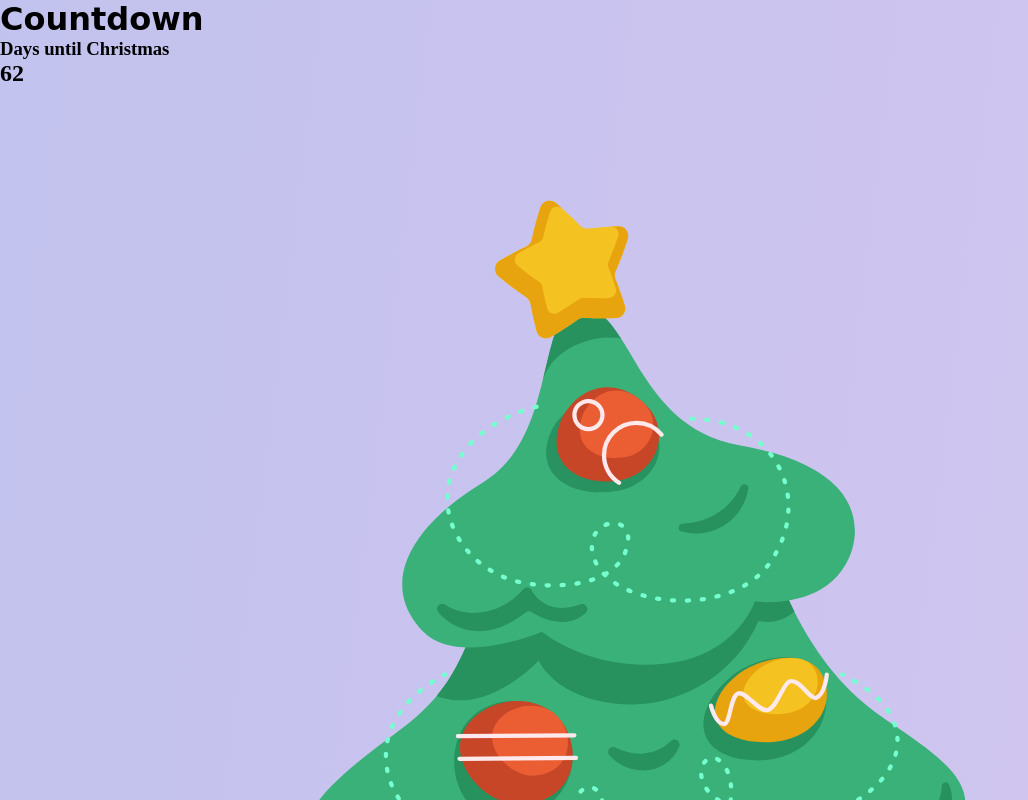
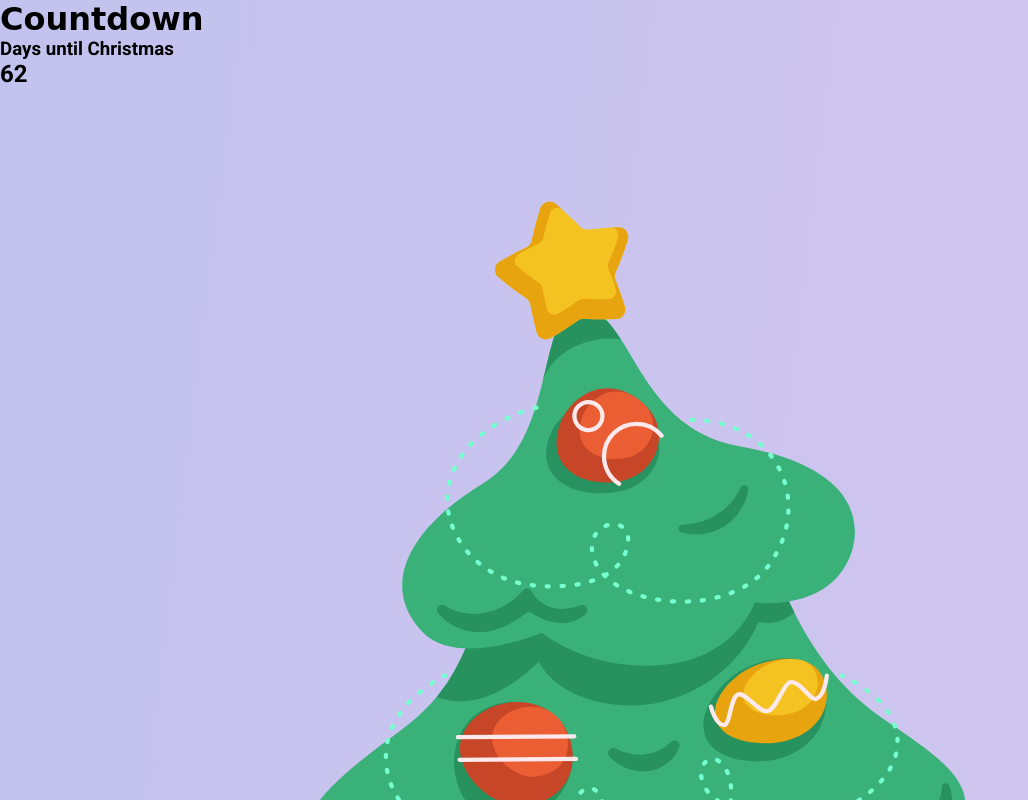
Before and after one commit to raquel-illerias/bis-coding-tasks, a website: page task/index.html in a window 1280 px wide. Shown: the top 800 px of the page, without its empty margins (0-1028 px from the left). Drawn offline with nearby package versions, Linux system fonts and the light colour scheme; files that its build step writes are made by us from their sources; a web font is replaced by a local one.

Commit message:
Add global font styles.

```diff
--- a/task/src/scss/base/_global.scss
+++ b/task/src/scss/base/_global.scss
@@ -34,6 +34,9 @@ html {
 body {
 	width: 100%;
 	min-height: 100vh;
+	font-family: $font-roboto;
+	font-weight: $font-regular;
+	font-size: $font-size-base;
 	background: linear-gradient(
 		277deg,
 		$gradient-one,
```
